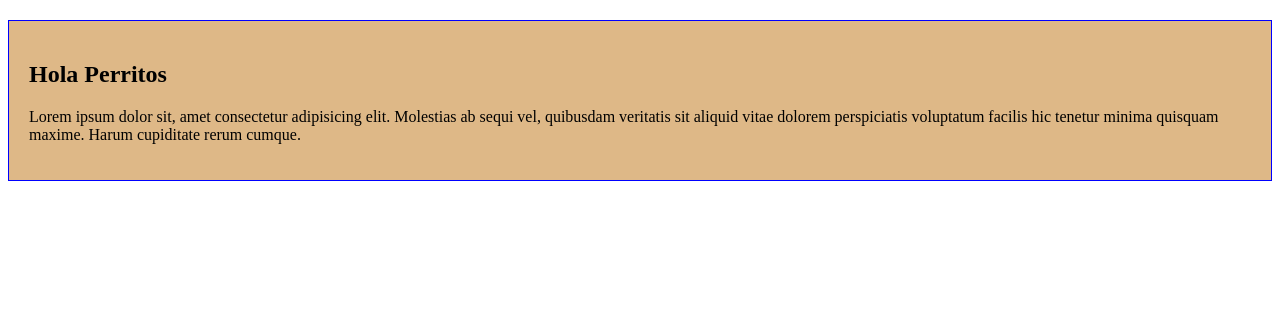
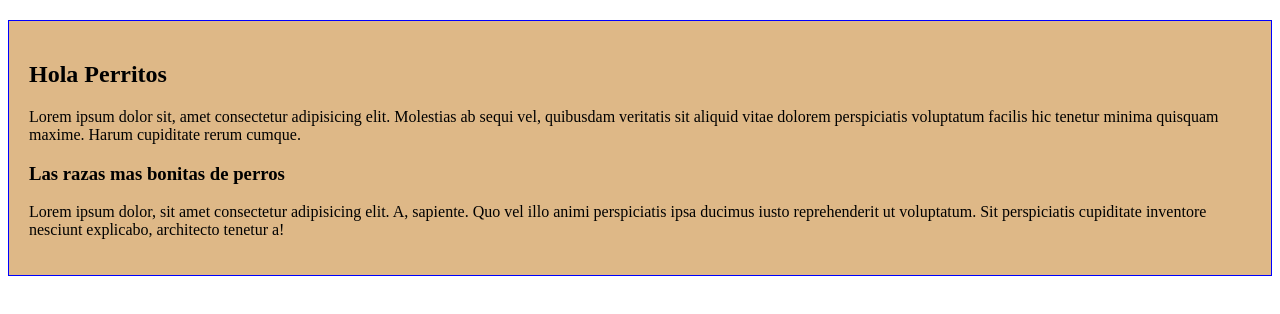
Before and after one commit to eddyvera100/blog_site_bitacora, a plain HTML site: page index.html in a window 1280 px wide. Drawn offline with Linux system fonts and the light colour scheme.

Commit message:
Agregando nueva seccion de razas bonitas

```diff
--- a/index.html
+++ b/index.html
@@ -13,5 +13,7 @@
         <p>
             Lorem ipsum dolor sit, amet consectetur adipisicing elit. Molestias ab sequi vel, quibusdam veritatis sit aliquid vitae dolorem perspiciatis voluptatum facilis hic tenetur minima quisquam maxime. Harum cupiditate rerum cumque.
         </p>
+        <h3>Las razas mas bonitas de  perros</h3>
+        <p>Lorem ipsum dolor, sit amet consectetur adipisicing elit. A, sapiente. Quo vel illo animi perspiciatis ipsa ducimus iusto reprehenderit ut voluptatum. Sit perspiciatis cupiditate inventore nesciunt explicabo, architecto tenetur a!</p>
     </div>
 </body>
```
